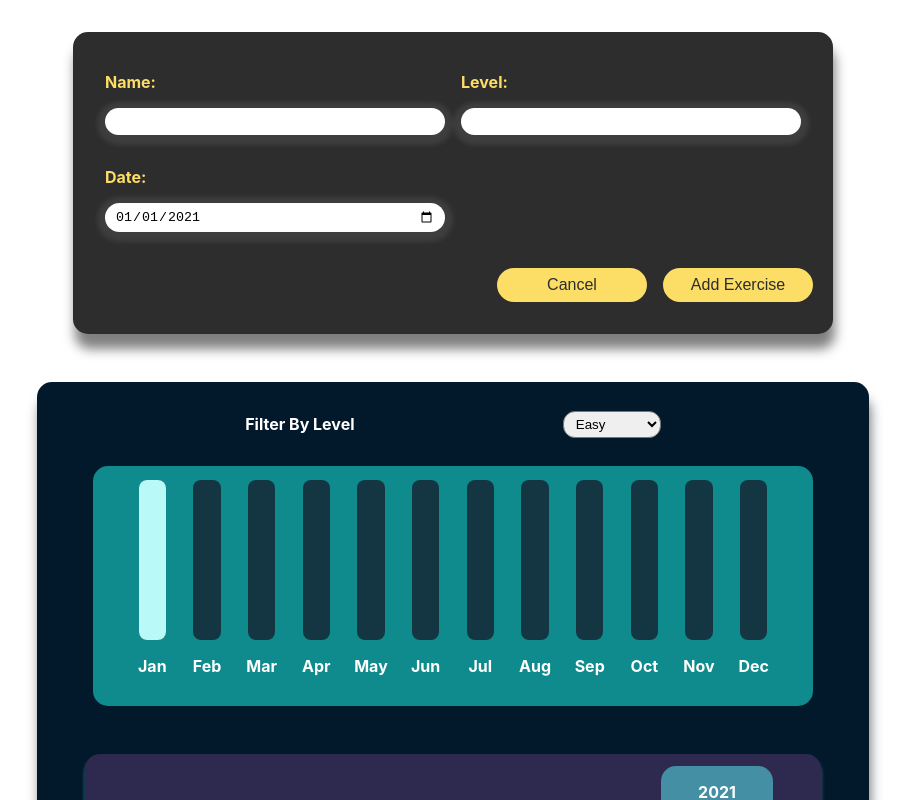
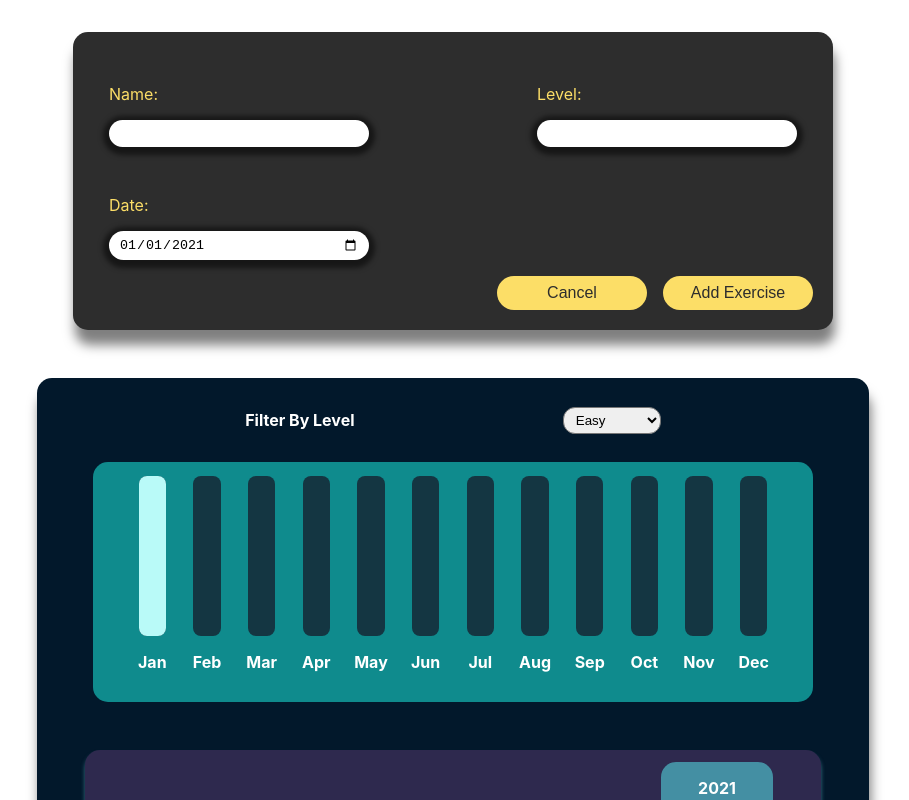
Before and after one commit to brunosm16/exercise-tracker, a React (Create React App) app: page / in a window 1280 px wide. Both pictures are taken after a click on the button "Add Exercise". Shown: the top 800 px of the page, without its empty margins (187-1096 px from the left). Built offline with nearby package versions, Linux system fonts and the light colour scheme.

Commit message:
Label, Input & FormControl implemented. Closes #5.

```diff
--- a/src/components/NewExercise/ExerciseForm.js
+++ b/src/components/NewExercise/ExerciseForm.js
@@ -2,6 +2,9 @@ import { useState } from 'react';
 import PropTypes from 'prop-types';
 import styles from './ExerciseForm.module.css';
 import Button from '../UI/Button/Button';
+import FormControl from '../UI/Form/FormControl';
+import Input from '../UI/Input/Input';
+import Label from '../UI/Label/Label';
 
 const ExerciseForm = ({ onSaveDataExerciseData, onCancelAddExercise }) => {
 	const [enteredName, setEnteredName] = useState('');
@@ -86,50 +89,42 @@ const ExerciseForm = ({ onSaveDataExerciseData, onCancelAddExercise }) => {
 	return (
 		<form className={styles['exercise-form']} onSubmit={submitHandler}>
 			<div className={styles['exercise-form__controls']}>
-				<div
-					className={`${styles['exercise-form__control']} ${
-						nameInvalid && styles.invalid
-					}`}
-				>
-					<label htmlFor="name">
+				<FormControl isInvalid={nameInvalid}>
+					<Label htmlFor="name">
 						<p>Name:</p>
-						<input
+					</Label>
+					<Input
 						id="name"
 						type="text"
 						onChange={nameChangeHandler}
 						value={enteredName}
 					/>
-					</label>
-				</div>
+				</FormControl>
 
-				<div
-					className={`${styles['exercise-form__control']} ${
-						levelInvalid && styles.invalid
-					}`}
-				>
-					<label htmlFor="level">
+				<FormControl isInvalid={levelInvalid}>
+					<Label htmlFor="level">
 						<p>Level:</p>
-						<input
+					</Label>
+					<Input
 						id="level"
 						type="text"
 						value={enteredLevel}
 						onChange={levelChangeHandler}
 					/>
-					</label>
-				</div>
+				</FormControl>
 
-				<div className={styles['exercise-form__control']}>
-					<label htmlFor="date">
+				<FormControl>
+					<Label htmlFor="date">
 						<p>Date:</p>
-						<input
+					</Label>
+					<Input
 						type="date"
 						value={enteredDate || '2021-01-01'}
 						min="2021-01-01"
 						max="2025-12-12"
 						onChange={dateChangeHandler}
 					/>
-					</label>
-				</div>
+				</FormControl>
 			</div>
 
 			<div className={styles['exercise-form__actions']}>
--- a/src/components/NewExercise/ExerciseForm.module.css
+++ b/src/components/NewExercise/ExerciseForm.module.css
@@ -5,50 +5,21 @@
 .exercise-form__controls {
     display: flex;
     flex-wrap: wrap;
-    align-items: center;
-    gap: 1rem;
 }
 
 .exercise-form__control.invalid {
     color: #CC2936;
 }
 
-.exercise-form__control.invalid input {
-    border: 2px #CC2936 solid;
-    box-shadow: 2px 8px 15px rgba(204, 41, 54, 0.8);
-}
-
-.exercise-form__control label p {
-    font-weight: bold;
-    font-size: 1.2rem;
-}
-
-.exercise-form__control input {
-    width: 20rem;
-    border-radius: 15px;
-    border-color: transparent;
-    outline: none;
-    padding: 0.25rem 0.5rem;
-    box-shadow: 0 2px 5px 8px rgba(255, 255, 255, 0.083);
-    transition: all 0.3s ease-in-out;
-}
-
-.exercise-form__control input:hover {
-    box-shadow: 0 2px 5px 8px rgba(255, 255, 255, 0);
-}
-
 .exercise-form__actions {
     display: flex;
     align-items: center;
     justify-content: flex-end;
-    margin-top: 2rem;
-    margin-bottom: 0.75rem;
     gap: 1rem;
 }
 
 @media screen and (min-width: 578px) {
     .exercise-form__controls {
-        padding: 0.25rem 0.75rem;
         justify-content: space-between;
     }
 
--- /dev/null
+++ b/src/components/UI/Form/FormControl.js
@@ -0,0 +1,20 @@
+import PropTypes from 'prop-types';
+import styles from './FormControl.module.css';
+
+const FormControl = ({ children, isInvalid }) => (
+	<div className={`${styles['form-control']} ${isInvalid && styles.invalid}`}>
+		{children}
+	</div>
+);
+
+FormControl.defaultProps = {
+	children: {},
+	isInvalid: false,
+};
+
+FormControl.propTypes = {
+	children: PropTypes.node,
+	isInvalid: PropTypes.bool,
+};
+
+export default FormControl;
--- /dev/null
+++ b/src/components/UI/Form/FormControl.module.css
@@ -0,0 +1,14 @@
+.form-control {
+	display: flex;
+	flex-direction: column;
+	justify-content: space-between;
+	padding: 1rem;
+}
+
+.form-control.invalid input {
+	border-color: #fc1919;
+}
+
+.form-control.invalid label {
+	color: #fc1919;
+}
--- /dev/null
+++ b/src/components/UI/Input/Input.js
@@ -0,0 +1,44 @@
+import PropTypes from 'prop-types';
+import styles from './Input.module.css';
+
+const Input = ({
+	id,
+	type,
+	minLength,
+	maxLength,
+	onChange,
+	value,
+	cssClass,
+}) => (
+	<input
+		className={`${styles.input} ${cssClass}`}
+		id={id}
+		type={type}
+		minLength={minLength}
+		maxLength={maxLength}
+		onChange={onChange}
+		value={value}
+	/>
+);
+
+Input.defaultProps = {
+	id: '',
+	type: '',
+	minLength: 6,
+	maxLength: 256,
+	onChange: () => {},
+	value: '',
+	cssClass: '',
+};
+
+Input.propTypes = {
+	id: PropTypes.string,
+	type: PropTypes.string,
+	minLength: PropTypes.number,
+	maxLength: PropTypes.number,
+	onChange: PropTypes.func,
+	value: PropTypes.string,
+	cssClass: PropTypes.string,
+};
+
+export default Input;
--- /dev/null
+++ b/src/components/UI/Input/Input.module.css
@@ -0,0 +1,13 @@
+.input {
+	width: 15rem;
+	border-radius: 15px;
+	border-color: transparent;
+	outline: none;
+	padding: 0.25rem 0.5rem;
+	box-shadow: 0 2px 5px 6px rgba(0, 0, 0, 0.5);
+	transition: all 0.3s ease-in-out;
+}
+
+input:hover {
+	box-shadow: 0 2px 5px 6px rgba(0, 0, 0, 0.8);
+}
--- /dev/null
+++ b/src/components/UI/Label/Label.js
@@ -0,0 +1,20 @@
+import PropTypes from 'prop-types';
+import styles from './Label.module.css';
+
+const Label = ({ htmlFor, children }) => (
+	<label className={styles.label} htmlFor={htmlFor}>
+		{children}
+	</label>
+);
+
+Label.defaultProps = {
+	children: {},
+	htmlFor: '',
+};
+
+Label.propTypes = {
+	children: PropTypes.node,
+	htmlFor: PropTypes.string,
+};
+
+export default Label;
--- /dev/null
+++ b/src/components/UI/Label/Label.module.css
@@ -0,0 +1,10 @@
+.label {
+	color: #fcde67;
+	font-size: 1rem;
+}
+
+@media screen and (min-width: 578px) {
+	.label {
+		font-size: 1rem;
+	}
+}
```
Also changed, not shown: .eslintrc.json. Lines whose indentation alone changed are shown as unchanged.
